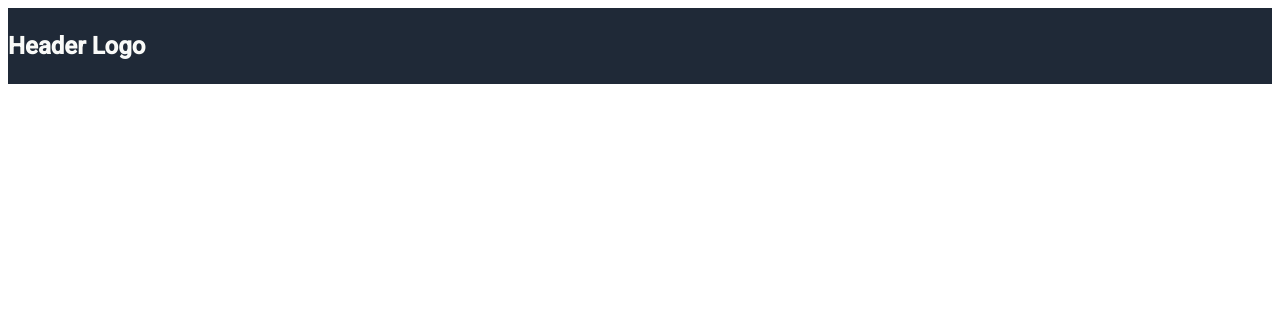
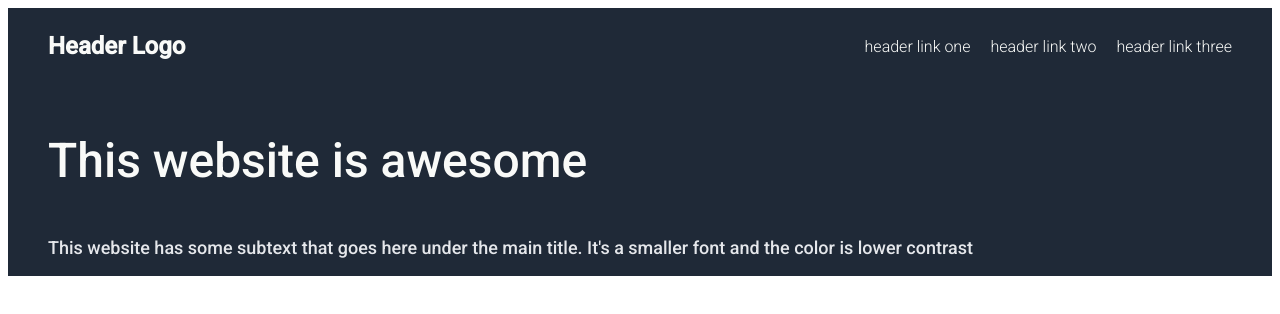
Before and after one commit to andy-jpeg/landing-page, a plain HTML site: page index.html in a window 1280 px wide. Drawn offline with Linux system fonts and the light colour scheme.

Commit message:
Add first body and update 'Roboto' font weights

```diff
--- a/index.html
+++ b/index.html
@@ -7,16 +7,27 @@
         <link href="style.css" rel="stylesheet">
         <link rel="preconnect" href="https://fonts.googleapis.com">
         <link rel="preconnect" href="https://fonts.gstatic.com" crossorigin>
-        <link href="https://fonts.googleapis.com/css2?family=Roboto:ital,wght@0,100;0,300;0,500;1,300&display=swap" rel="stylesheet">
+        <link href="https://fonts.googleapis.com/css2?family=Roboto:wght@100;300;500&display=swap" rel="stylesheet">
     </head>
 
-    <div class="header">
-        <div class="top-bar">
-            <p class="logo">Header Logo</p>
+    <body>
+        <div class="header body">
+            <div class="top-bar">
+                <p class="logo">Header Logo</p>
+
+                <ul class="header-links">
+                    <a href="https://google.com" rel="noopener noreferrer">header link one</a>
+                    <a href="https://google.com" rel="noopener noreferrer">header link two</a>
+                    <a href="https://google.com" rel="noopener noreferrer">header link three</a>
+                </ul>
+            </div>
+
+            <div class="hero-content">
+                <div>
+                    <p class="hero-title">This website is awesome</p>
+                    <p class="subtext">This website has some subtext that goes here under the main title. It's a smaller font and the color is lower contrast</p>
+                </div>
+            </div>
         </div>
-
-        <div >
-
-        </div>
-    </div>
+    </body>
 </html>
--- a/style.css
+++ b/style.css
@@ -1,15 +1,37 @@
 * {
     font-family: 'Roboto', 'Helvetica Neue', sans-serif
+}
+
+a {
+    text-decoration: none;
+    color: #F9FAF8;
+}
+
+/* body {
+    background-color: #1F2937;
+} */
+
+.body {
+    padding: 0px 40px;
 }
 
 .header {
     background-color: #1F2937;
     display: flex;
+    flex-direction: column;
 }
 
 .top-bar {
     display: flex;
-    flex-direction: column;
+    flex: 1;
+    align-items: center;
+}
+
+.header-links {
+    font-weight: 300;
+    display: flex;
+    margin-left: auto;
+    gap: 20px;
 }
 
 .logo {
@@ -17,3 +39,18 @@
     font-weight: bold;
     color: #F9FAF8;
 }
+
+.hero-content {
+    display: flex;
+}
+
+.hero-title {
+    font-weight: 500;
+    font-size: 48px;
+    color: #F9FAF8;
+}
+
+.subtext {
+    font-size: 18px;
+    color: #E5E7EB;
+}
```
